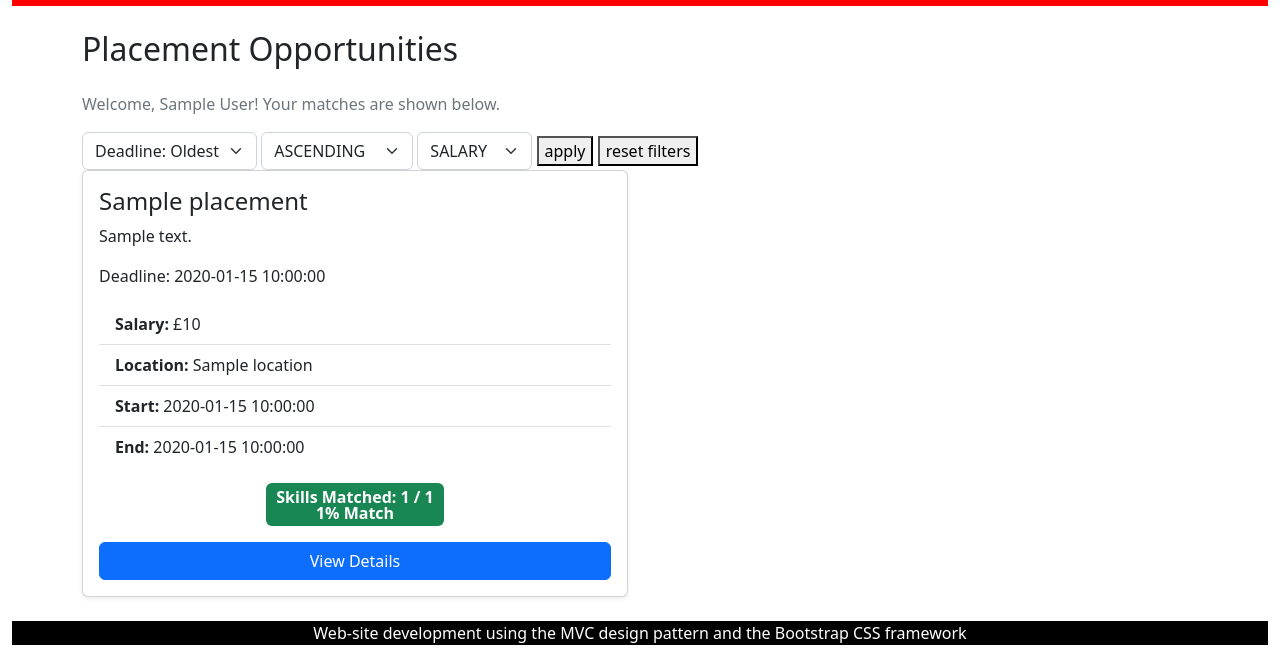
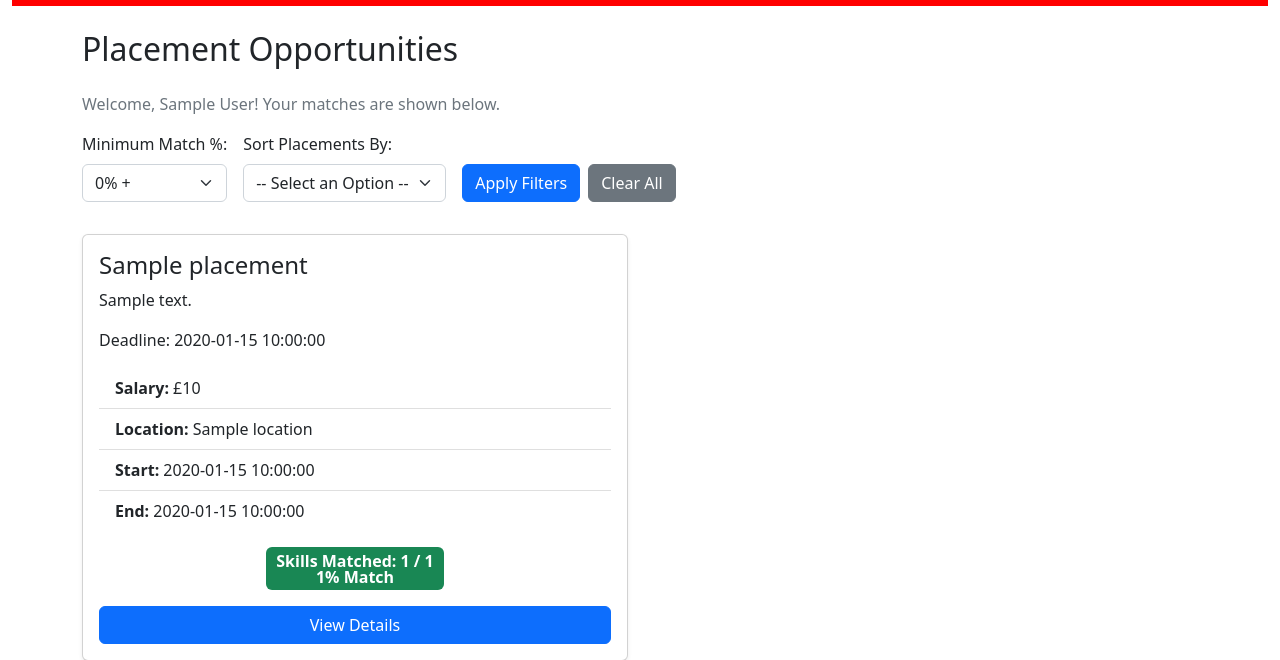
Before and after one commit to MrBlue237/BCS, a PHP site: template BCS-MVC/Views/studentListings.phtml in a window 1280 px wide. Shown: the part 56-716 px from the top of the page. Run offline with PHP 8.4, Linux system fonts and the light colour scheme; the visitor is signed in with stand-in values (Sample User, id 1); the template is opened without the code that fills it: most values are stand-ins (such as "Sample title", 1, 10 or a date in 2020).

Commit message:
filters update

```diff
--- a/BCS-MVC/Views/studentListings.phtml
+++ b/BCS-MVC/Views/studentListings.phtml
@@ -9,32 +9,32 @@
 
 
         <div>
-            <form method="POST" action="<?php echo $_SERVER['PHP_SELF']?>">
-                <label>
-                    <select name="date" class="form-select">
-                        <option name="oldest" value="oldest">Deadline: Oldest</option>
-                        <option name="latest" value="latest">Deadline: Latest</option>
+            <form method="POST" action="studentMatches.php" class="mb-4 d-flex align-items-end flex-wrap">
 
+                <div class="form-group me-3 mb-2">
+                    <label for="match_percentage" class="form-label">Minimum Match %:</label>
+                    <select class="form-select" id="match_percentage" name="match_percentage">
+                        <option value="0" <?php echo ($view->selectedMatchPercentage ?? '') === '0' ? 'selected' : ''; ?>>0% +</option>
+                        <option value="25" <?php echo ($view->selectedMatchPercentage ?? '') === '25' ? 'selected' : ''; ?>>25% +</option>
+                        <option value="50" <?php echo ($view->selectedMatchPercentage ?? '') === '50' ? 'selected' : ''; ?>>50% +</option>
+                        <option value="75" <?php echo ($view->selectedMatchPercentage ?? '') === '75' ? 'selected' : ''; ?>>75% +</option>
+                        <option value="100" <?php echo ($view->selectedMatchPercentage ?? '') === '100' ? 'selected' : ''; ?>>100%</option>
                     </select>
-                </label>
-                <label>
-                    <select class="form-select" name="order_by">
-                        <option name="order_1" id="order_1" value="ASC">ASCENDING</option>
-                        <option name="order_2" id="order_2" value="DESC">DESCENDING</option>
+                </div>
+
+                <div class="form-group me-3 mb-2">
+                    <label for="sort_option" class="form-label">Sort Placements By:</label>
+                    <select class="form-select" id="sort_option" name="sort_option">
+                        <option value="">-- Select an Option --</option>
+                        <option value="deadline_soonest" <?php echo ($view->selectedSort ?? '') === 'deadline_soonest' ? 'selected' : ''; ?>>Deadline: Soonest</option>
+                        <option value="deadline_latest" <?php echo ($view->selectedSort ?? '') === 'deadline_latest' ? 'selected' : ''; ?>>Deadline: Latest</option>
+                        <option value="salary_high" <?php echo ($view->selectedSort ?? '') === 'salary_high' ? 'selected' : ''; ?>>Salary: High to Low</option>
+                        <option value="salary_low" <?php echo ($view->selectedSort ?? '') === 'salary_low' ? 'selected' : ''; ?>>Salary: Low to High</option>
                     </select>
-                </label>
-                <label>
-                    <select class="form-select" name="salary">
-                        <option value="none" disabled selected>SALARY</option>
-                        <option value="20000" name="salary_option_1">+£20000</option>
-                        <option value="30000" name="salary_option_2">+£30000</option>
-                        <option value="40000" name="salary_option_2">+£40000</option>
-                        <option value="50000" name="salary_option_2">+£50000</option>
-                        <option value="60000" name="salary_option_2">+£60000</option>
-                    </select>
-                </label>
-                <button type="submit" name="apply_search">apply</button>
-                <button type="submit" name="cancel">reset filters</button>
+                </div>
+
+                <button type="submit" name="apply_search" class="btn btn-primary me-2 mb-2">Apply Filters</button>
+                <button type="submit" name="cancel" class="btn btn-secondary mb-2">Clear All</button>
             </form>
         </div>
 
```
Also changed, not shown: BCS-MVC/Models/PlacementsDataSet.php (+43 -48 lines), BCS-MVC/studentMatches.php (+31 -20 lines).
